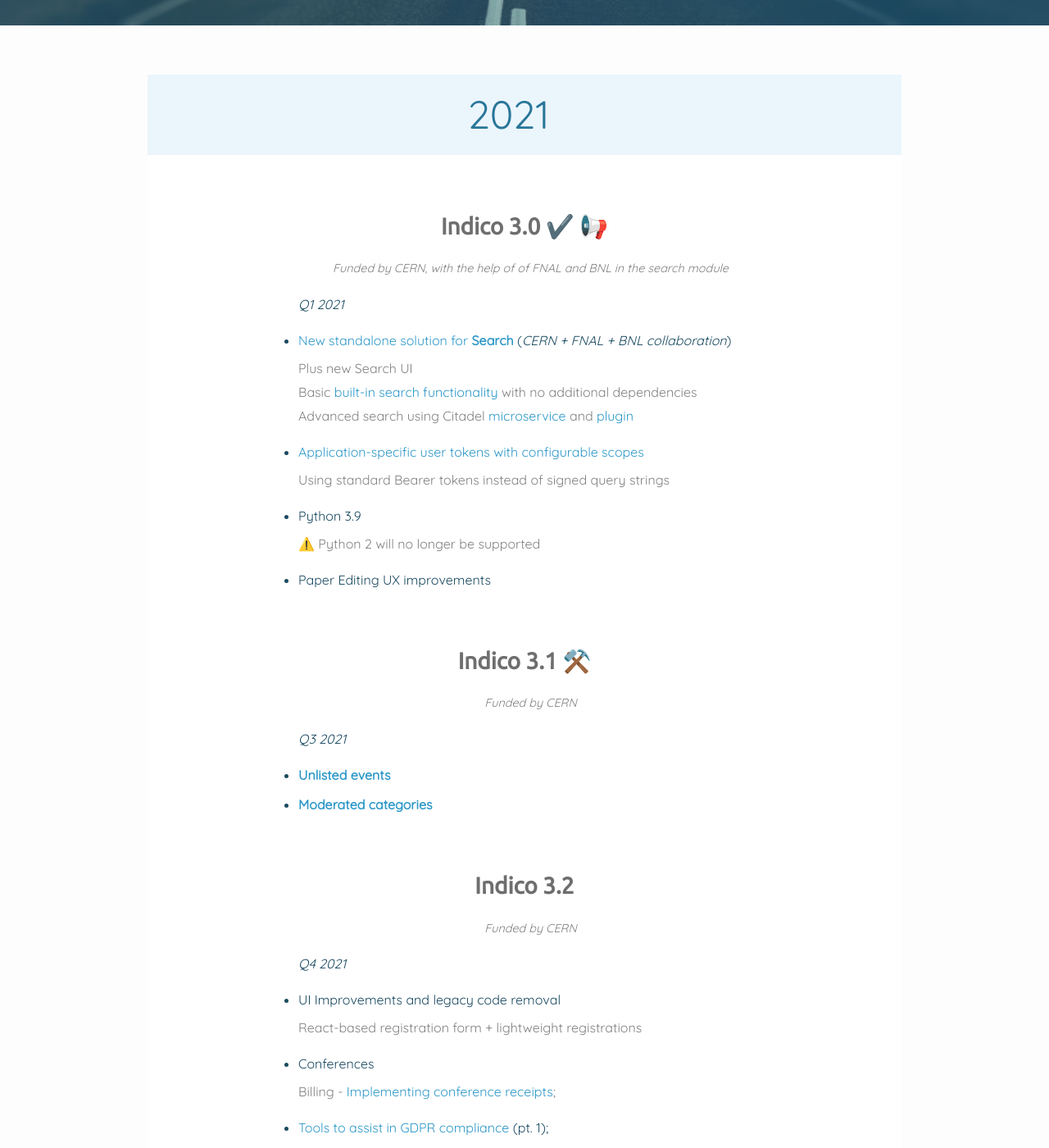
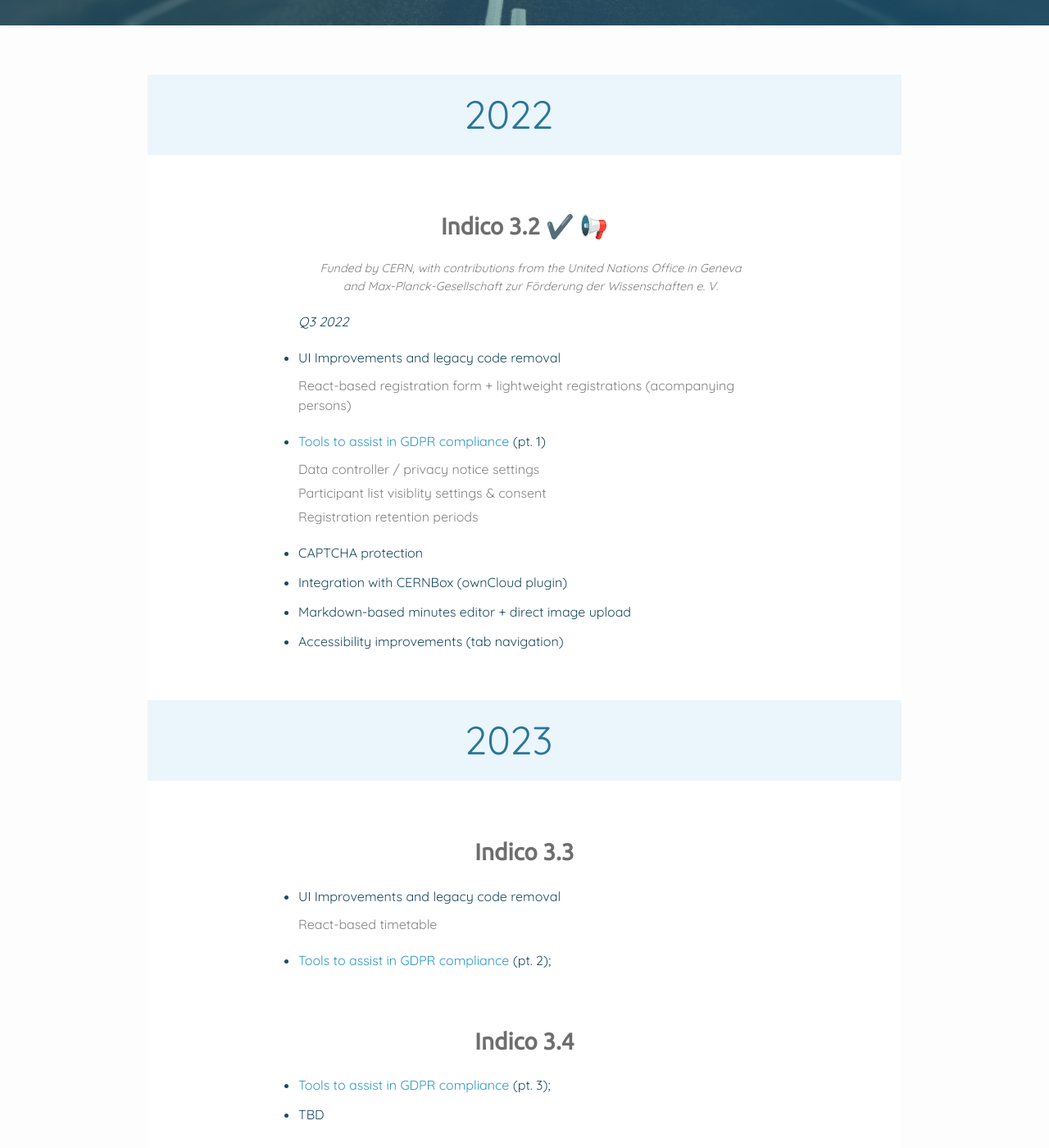
Before and after one commit to indico/indico.github.io, a Jekyll site: the page built from roadmap.md, in a window 1280 px wide and 1400 px high, scrolled down 319 px. Shown: the whole window at 82% size. Built offline with Jekyll 4.4.1, drawn with Linux system fonts in a browser that asks for light colours; nearby versions of some CDN libraries; emoji names are drawn with the system emoji font; comment, search, counter and statistics services are not loaded; some of the changed text lies outside the part shown.

Commit message:
Update roadmap for 2022/23

```diff
--- a/roadmap.md
+++ b/roadmap.md
@@ -5,49 +5,24 @@
 weight: 20
 ---
 
-## 2021
+## 2022
 
-### Indico 3.0 :heavy_check_mark: [:loudspeaker:](/indico/release/2021/05/24/indico-3-0-news.html)
-> *Funded by CERN, with the help of of FNAL and BNL in the search module*
+### Indico 3.2 :heavy_check_mark: [:loudspeaker:](/indico/release/2022/06/10/indico-3-2-news.html)
+> *Funded by CERN*, with contributions from the *United Nations Office in Geneva* and *Max-Planck-Gesellschaft zur Förderung der Wissenschaften e. V.*
 
-*Q1 2021*
-* [New standalone solution for **Search**](https://talk.getindico.io/t/search-plugin-development/744) (*CERN + FNAL + BNL collaboration*)
-    - Plus new Search UI
-    - Basic [built-in search functionality](https://docs.getindico.io/en/stable/search-engine/features/#internal-search) with no additional dependencies
-    - Advanced search using Citadel [microservice](https://gitlab.cern.ch/webservices/cern-search/cern-search-rest-api) and [plugin](https://pypi.org/project/indico-plugin-citadel/)
-* [Application-specific user tokens with configurable scopes](https://github.com/indico/indico/pull/4976)
-    - Using standard Bearer tokens instead of signed query strings
-* Python 3.9
-    - :warning: Python 2 will no longer be supported
-* Paper Editing UX improvements
+*Q3 2022*
+* UI Improvements and legacy code removal
+    - React-based registration form + lightweight registrations (acompanying persons)
+* [Tools to assist in GDPR compliance](https://github.com/indico/indico/issues/1415) (pt. 1)
+    - Data controller / privacy notice settings
+    - Participant list visiblity settings & consent
+    - Registration retention periods
+* CAPTCHA protection
+* Integration with CERNBox (ownCloud plugin)
+* Markdown-based minutes editor + direct image upload
+* Accessibility improvements (tab navigation)
 
-### Indico 3.1 :hammer_and_pick:
-> *Funded by CERN*
-
-*Q3 2021*
-* [**Unlisted events**](https://github.com/indico/indico/issues/4294)
-* [**Moderated categories**](https://github.com/indico/indico/issues/2057)
-
-### Indico 3.2
-> *Funded by CERN*
-
-*Q4 2021*
-* UI Improvements and legacy code removal
-    - React-based registration form + lightweight registrations
-* Conferences
-    - Billing - [Implementing conference receipts](https://github.com/indico/indico/issues/751);
-* [Tools to assist in GDPR compliance](https://github.com/indico/indico/issues/1415) (pt. 1);
-
-### PoC/Sprints :runner:
-* [Webhooks for notifications](https://github.com/indico/indico/pull/3944) (compatible with CERN Push Notifications);
-* Indico as the missing piece in Groupware:
-    - Improved home page with dashboard;
-    - Layered view based on favourite categories/events;
-    - "Stub events" with no date;
-    - Easier event creation/invite workflow;
-* Integration with CERNBox/ScienceMesh
-
-## 2022
+## 2023
 
 ### Indico 3.3
 * UI Improvements and legacy code removal
@@ -56,12 +31,16 @@
 
 ### Indico 3.4
 * [Tools to assist in GDPR compliance](https://github.com/indico/indico/issues/1415) (pt. 3);
+* TBD
 
 ## Future :crystal_ball:
 
 * Version 2 of the REST API: granular scopes, endpoint versioning, OpenAPI support;
+* More user-centric home page
+    - Improved home page with dashboard;
+    - Layered view based on favourite categories/events;
+    - Easier event creation/invite workflow;
 * User Interfaces
-    - Markdown-based minute editor
     - Improvements in material editor (e.g. better drag and drop)
     - Responsive interfaces that work OK on mobile
     - Greater Accessibility (screenreaders, colourblind users, etc...)
```
